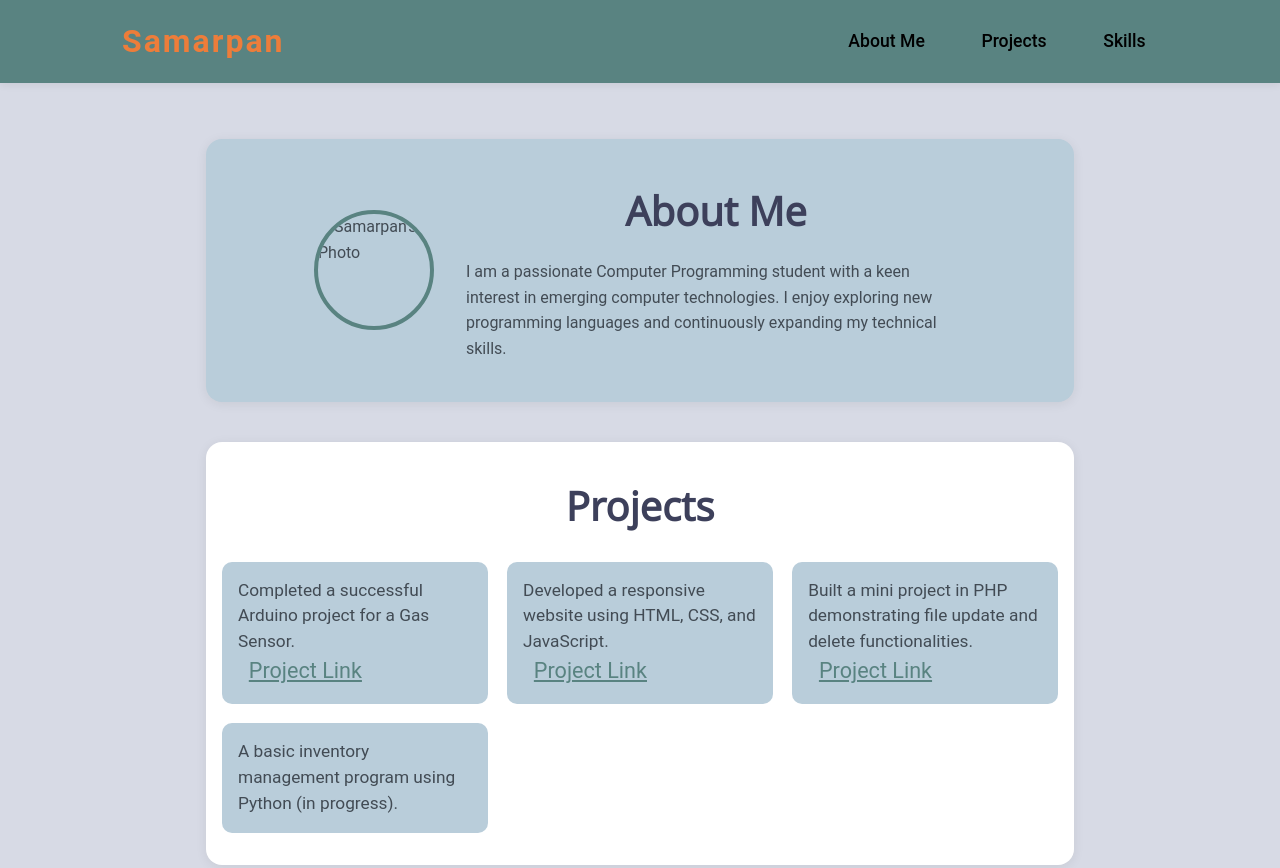
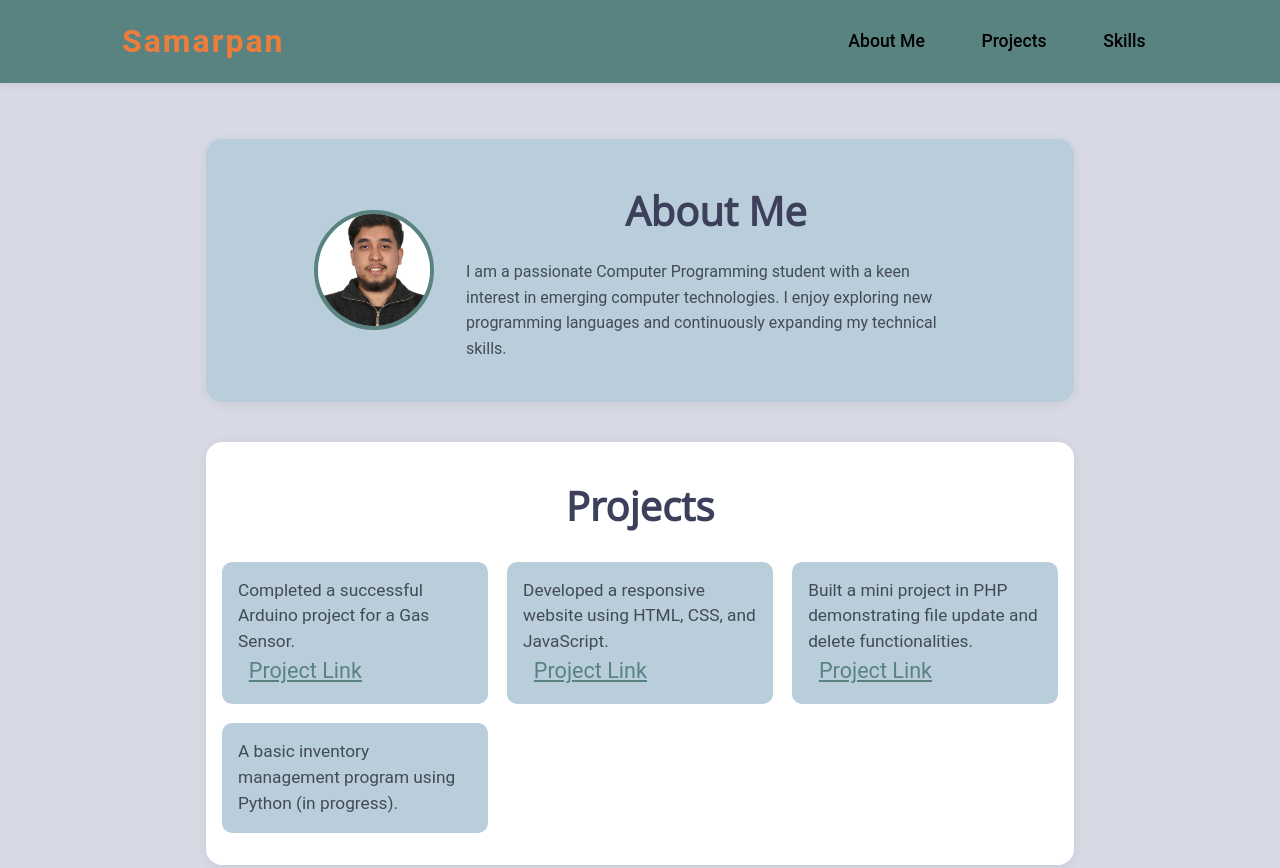
Before and after one commit to samarpankharel/Portfolio, a plain HTML site: page index.html in a window 1280 px wide. Shown: the top 868 px of the page. Drawn offline with Linux system fonts and the light colour scheme; files whose address does not match are found by name.

Commit message:
Update index.html

```diff
--- a/index.html
+++ b/index.html
@@ -20,7 +20,7 @@
 
   <main>
     <section id="about" class="about-section">
-      <img src="img/My-image.jpg" alt="Samarpan's Photo" class="profile-img">
+      <img src="Personal Portfolio/img/My-image.jpg" alt="Samarpan's Photo" class="profile-img">
       <div class="about-details">
         <h2>About Me</h2>
         <p>
```
